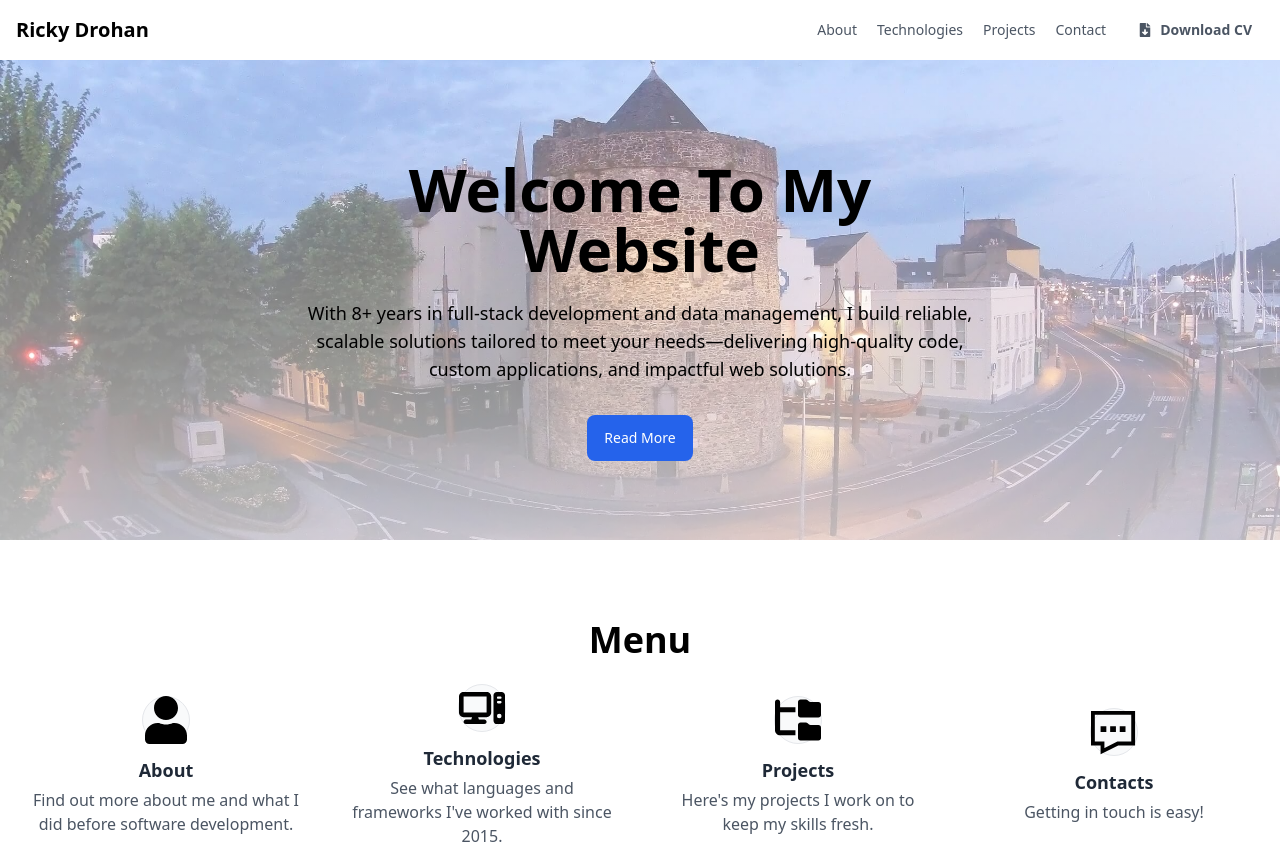
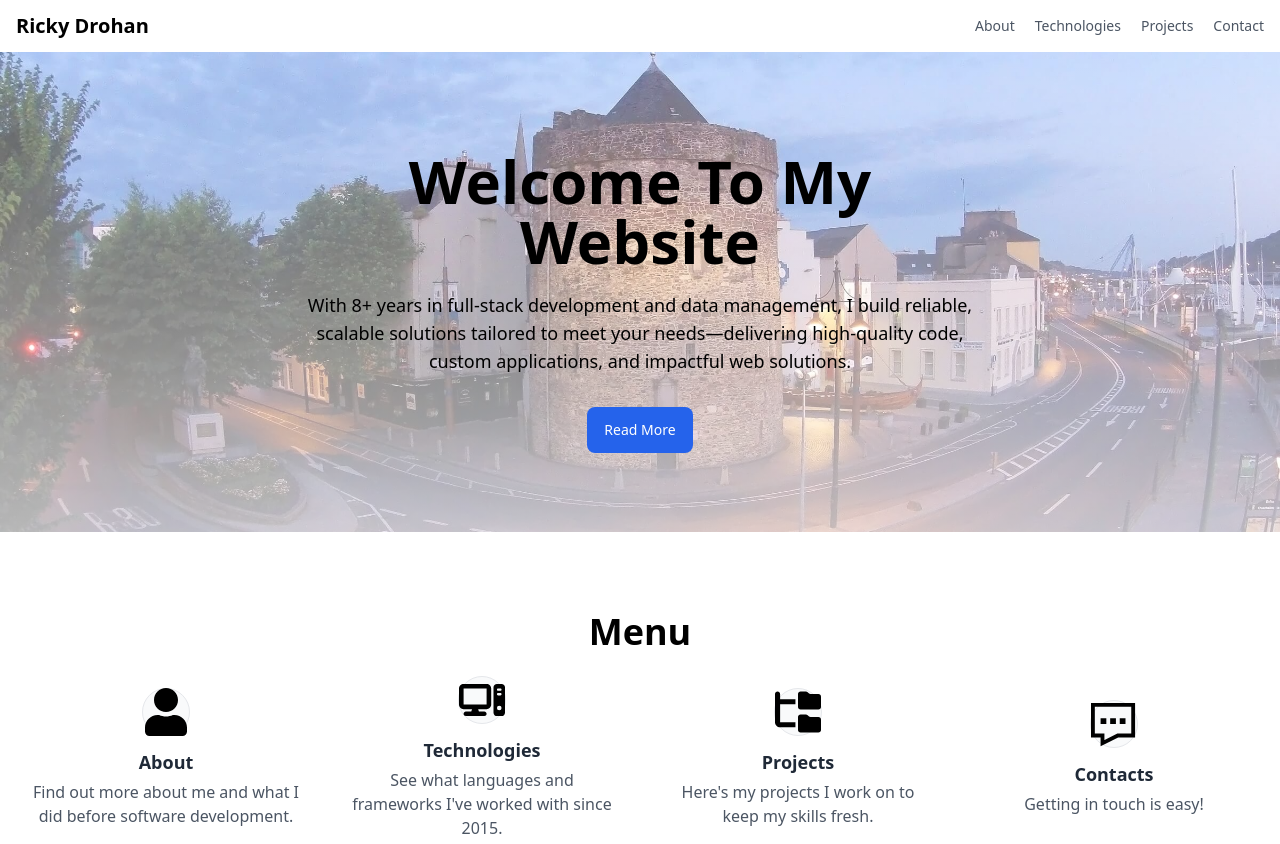
Before and after one commit to RDrohan/ricky-drohan-website, a Next.js app: page / in a window 1280 px wide. Shown: the top 844 px of the page. Built offline with nearby package versions, Linux system fonts and the light colour scheme.

Commit message:
Removed CV link from website

```diff
--- a/app/components/Navbar.tsx
+++ b/app/components/Navbar.tsx
@@ -62,14 +62,6 @@ export default function Navbar() {
             >
               Contact
             </Link>
-            <div>
-              <Link
-                className="group inline-flex items-center gap-x-2 py-2 px-3 font-bold text-sm text-gray-600 hover:text-gray-400 focus:outline-none focus:text-gray-400 dark:text-neutral-400 dark:hover:text-neutral-500 dark:focus:text-neutral-500"
-                href="/CV - Ricky Drohan.pdf"
-              >
-                <FaFileDownload /> Download CV
-              </Link>
-            </div>
           </div>
         </div>
       </nav>
```
Also changed, not shown: 1 other file (tests, documents, lock files or other folders).
